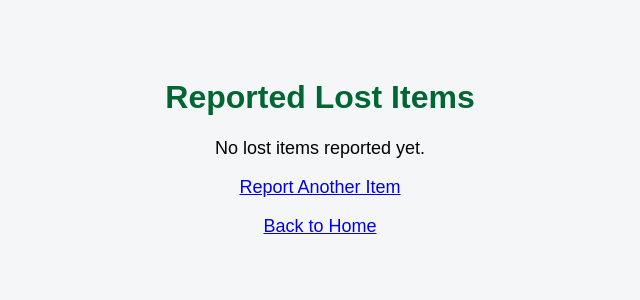
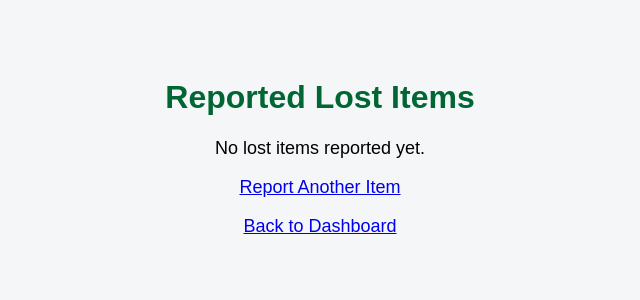
Before and after one commit to riceeater3ac/cs321project, a Flask app: page /lost-items in a window 1280 px wide. Shown: the top 300 px of the page, without its empty margins (320-960 px from the left). Run offline with Flask 3, Linux system fonts and the light colour scheme; data that the repository does not hold is empty.

Commit message:
changed 'Back to Home' button to 'Back to Dashboard'

```diff
--- a/templates/lost_items.html
+++ b/templates/lost_items.html
@@ -23,6 +23,6 @@
     {% endfor %}
 
     <p><a href="{{ url_for('report_lost') }}">Report Another Item</a></p>
-    <p><a href="{{ url_for('home') }}">Back to Home</a></p>
+    <p><a href="{{ url_for('mainpage') }}">Back to Dashboard</a></p>
 </body>
 </html>
--- a/templates/report_lost.html
+++ b/templates/report_lost.html
@@ -40,6 +40,6 @@
         <button type="submit">Submit Lost Item</button>
     </form>
 
-    <p><a href="{{ url_for('home') }}">Back to Home</a></p>
+    <p><a href="{{ url_for('mainpage') }}">Back to Dashboard</a></p>
 </body>
 </html>
```
